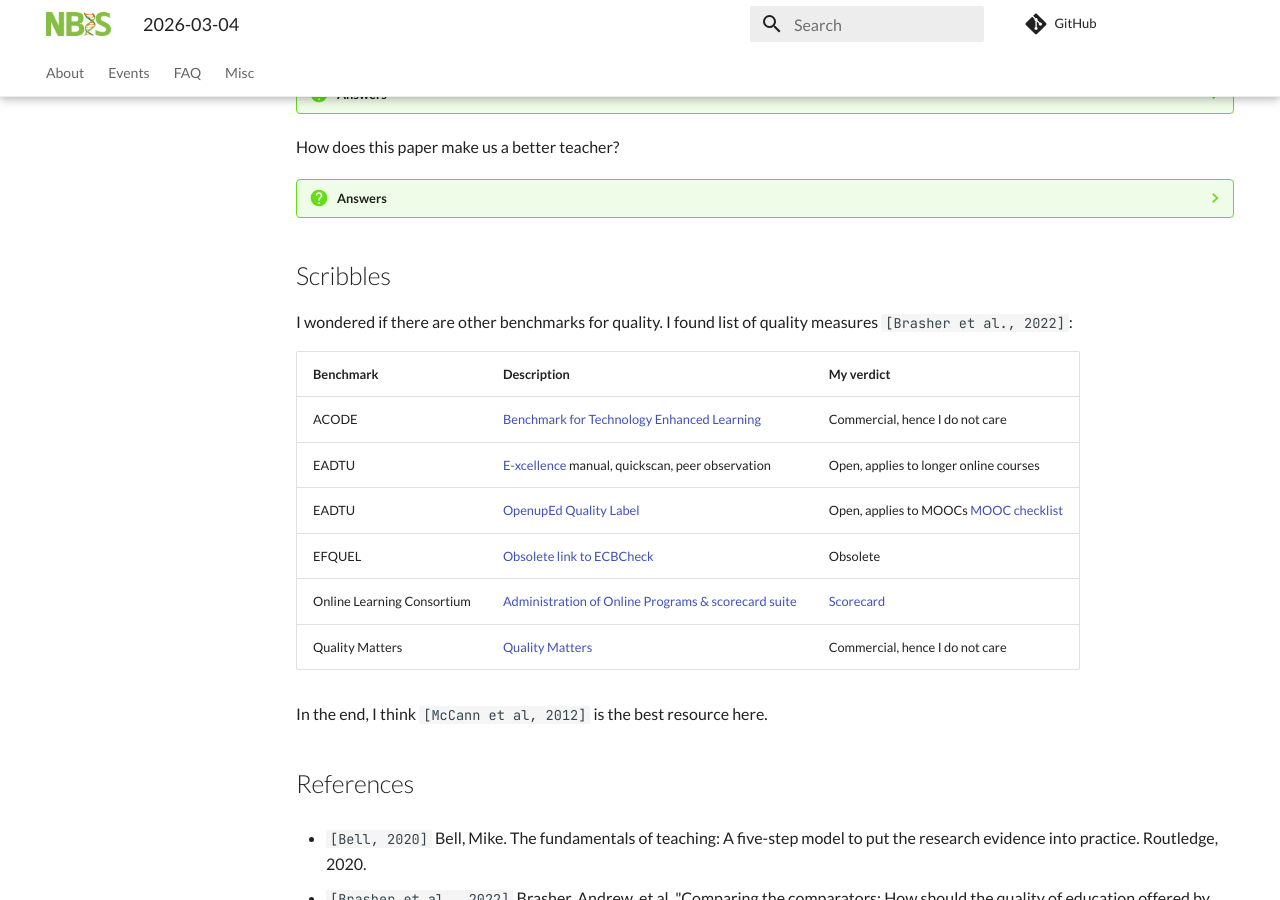
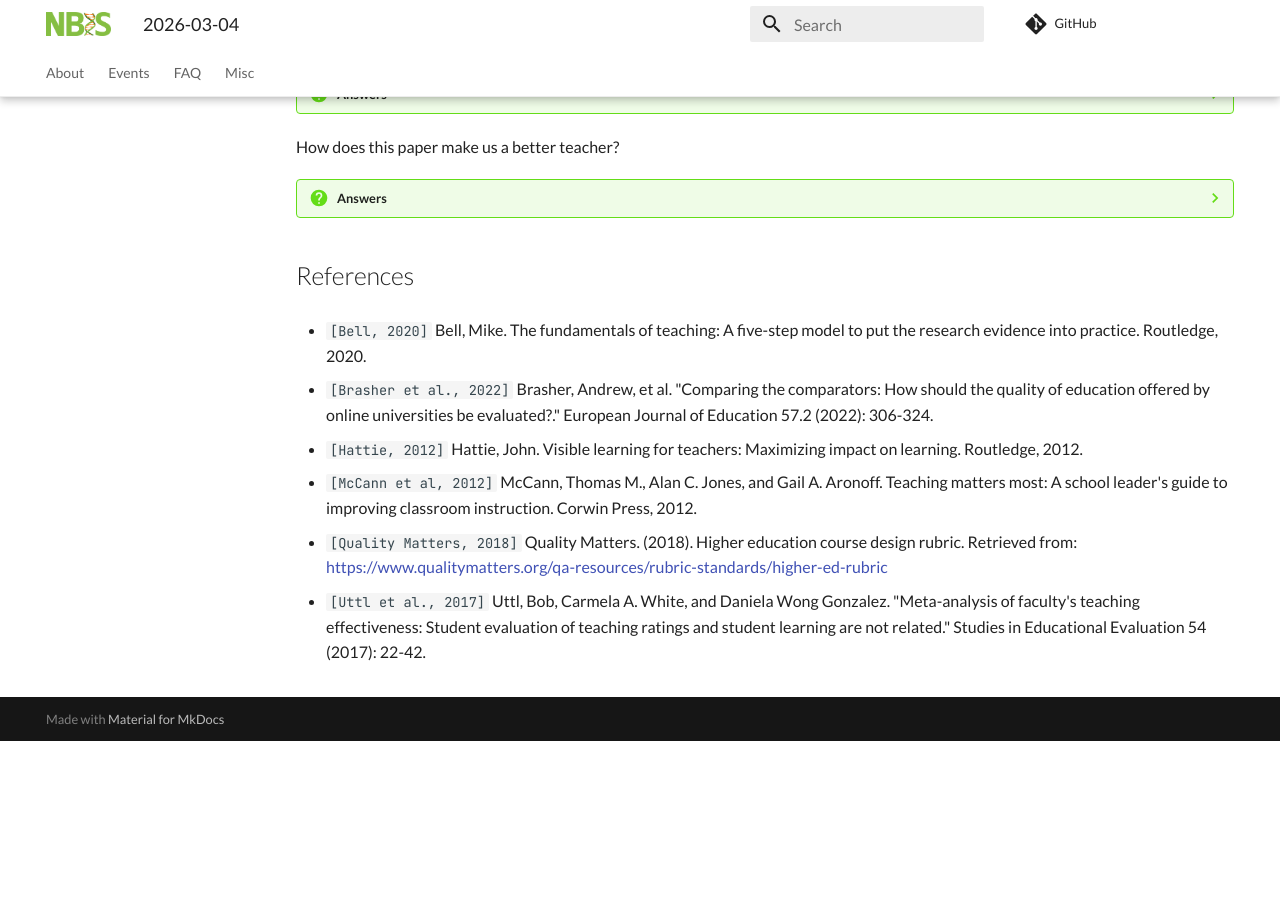
Before and after one commit to NBISweden/teaching_literature_club, an MkDocs documentation site: the page built from docs/events/20260615/README.md, in a window 1280 px wide and 900 px high, scrolled down 2158 px. Built offline with MkDocs 1.6.1 and Material for MkDocs 9.7.7, drawn with Linux system fonts in a browser that asks for light colours; comment, search, counter and statistics services are not loaded; after the commit the page ends 2899 px from its top, so only the background shows below that.

Commit message:
Remove scribbles

```diff
--- a/docs/events/20260615/README.md
+++ b/docs/events/20260615/README.md
@@ -218,43 +233,6 @@ How does this paper make us a better teacher?
 
     - R: it inspires me to combine research with teaching
 
-
-## Scribbles
-
-I wondered if there are other benchmarks for quality.
-I found list of quality measures `[Brasher et al., 2022]`:
-
-Benchmark                 |Description                                                                                                                     |My verdict
---------------------------|--------------------------------------------------------------------------------------------------------------------------------|--------------------------------------
-ACODE                     |[Benchmark for Technology Enhanced Learning](https://acode.edu.au/resources/2023/tel-framework/)                                |Commercial, hence I do not care
-EADTU                     |[E-xcellence](https://e-xcellencelabel.eadtu.eu/) manual, quickscan, peer observation                                           |Open, applies to longer online courses
-EADTU                     |[OpenupEd Quality Label](http://www.openuped.eu/quality-label)                                                                  |Open, applies to MOOCs [MOOC checklist](OpenupEd_Quality_Assurance_checklists.pdf)
-EFQUEL                    |[Obsolete link to ECBCheck](https://en.wikipedia.org/wiki/European_Foundation_for_Quality_in_e-Learning)                        |Obsolete
-Online Learning Consortium|[Administration of Online Programs & scorecard suite](https://onlinelearningconsortium.org/consult/olc-quality-scorecard-suite/)|[Scorecard](OLC_QSS_CourseReviewScorecard.pdf)
-Quality Matters           |[Quality Matters](https://www.qualitymatters.org/)                                                                              |Commercial, hence I do not care
-
-In the end, I think `[McCann et al, 2012]` is the best resource here.
-
-
-<!--
-
-## Scribbles
-
-I enjoy this:
-
-> we identified only faculty feedback as an evidence-based
-> practice and no specific intervention that we could identify
-> as research-based in online instruction
-
-- Web conferencing == Zoom
-- face threat mitigation ?
-
-> The Community of Inquiry model describes learning
-> as occurring in the intersection of social,
-> cognitive, and teaching presence (Garrison, 2017).
-
--->
-
 ## References
 
 - `[Bell, 2020]` Bell, Mike.
```
Also changed, not shown: other parts of docs/events/20260615/README.md (+16 -1 lines).
